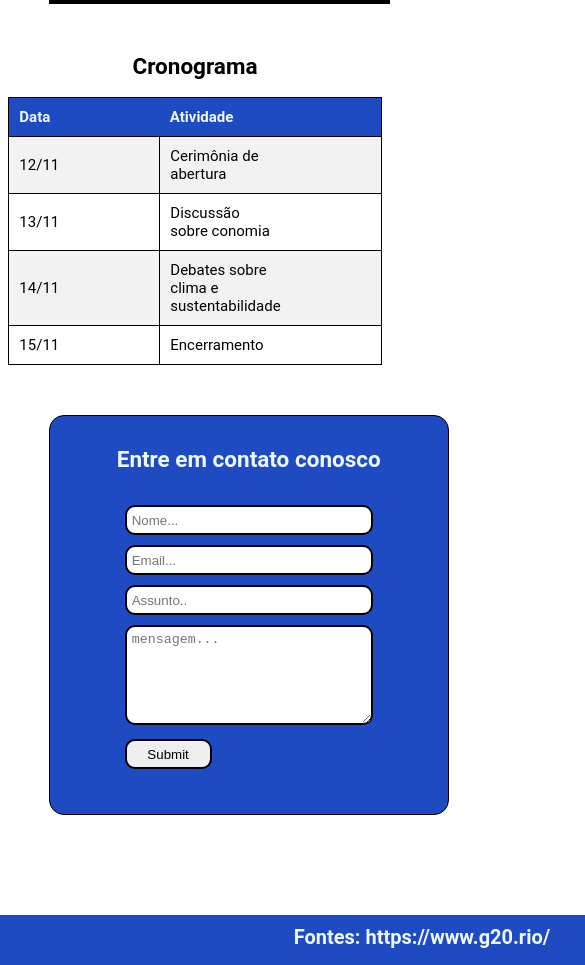
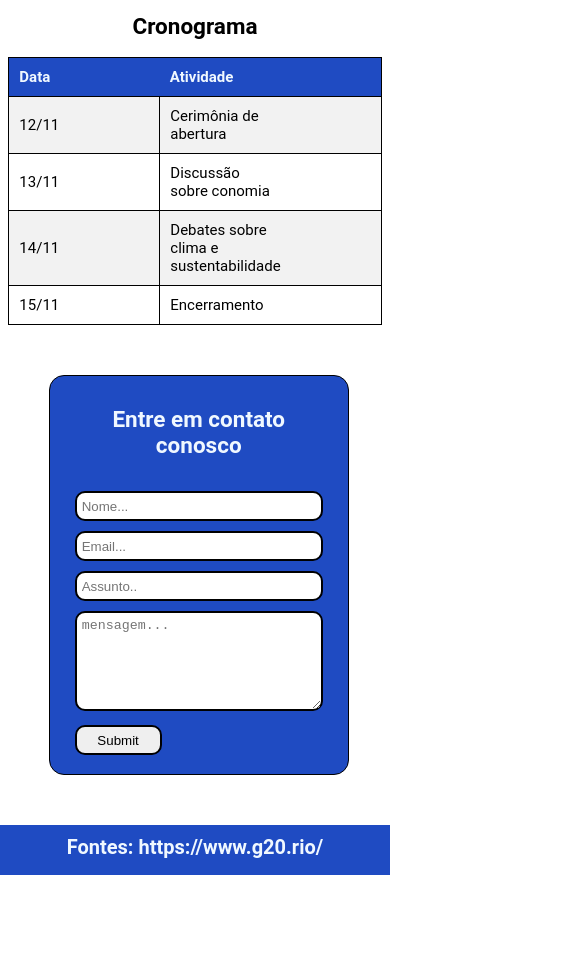
Before and after one commit to juan-ribeiro02/g20, a plain HTML site: page index.html in a window 390 px wide. Shown: the part 1530-2495 px from the top of the page, 585 px wide, since content can reach past the window. After the commit the page ends 2405 px from the top, so only its background shows below. Drawn offline with Linux system fonts and the light colour scheme; grey boxes are pictures that could not be loaded; a web font is replaced by a local one.

Commit message:
alterei o footer e o formulario formulario

```diff
--- a/g20.css
+++ b/g20.css
@@ -6,6 +6,7 @@
 body{
     background-color: rgb(255, 255, 255);
     font-family: 'Roboto', sans-serif;
+
 }
 
 header{
@@ -41,8 +42,8 @@ nav td{
 footer{
     background-color: rgb(31, 75, 194);
     color: aliceblue;
-    min-width: 100vh;
     height: 50px;
+    width: 100%;
 }
 
 footer h1, a{
@@ -145,7 +146,7 @@ p, h1{
     justify-content:left ;
     align-items: center;
     margin: 0 auto;
-    margin-bottom: 100px;
+    margin-bottom: 50px;
     height: 400px;
     width: 400px;
     background-color: rgb(31, 75, 194);
@@ -165,7 +166,7 @@ p, h1{
 
 form input, textarea{
     cursor: pointer;
-    height: 30px;
+    height: 10%;
     width: 100%;
     margin-top: 10px;
     border-radius: 10px;
--- a/mediaQueries.css
+++ b/mediaQueries.css
@@ -69,7 +69,12 @@
     }
 
     .midia video{
-        height: 220px;
+        height: 180px;
         width: auto;
     }
+
+    .conteiner{
+        height: 400px;
+        width: 300px;
+    }
 }
```
